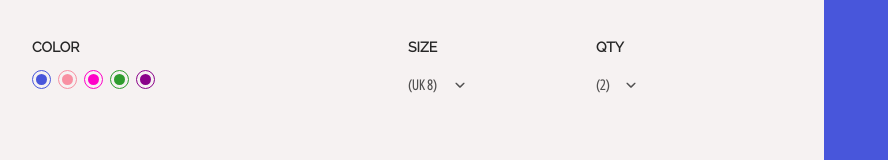
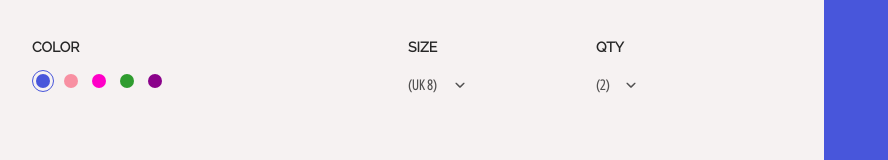
Before and after one commit to armanalz/sneakers, a React (Create React App) app: page / in a window 1280 px wide. Shown: the part 308-468 px from the top of the page, without its empty margins (8-896 px from the left). Built offline with nearby package versions, Linux system fonts and the light colour scheme.

Commit message:
set up the color picker

```diff
--- a/src/components/Description.js
+++ b/src/components/Description.js
@@ -2,6 +2,12 @@ import React, { Component } from 'react';
 import Icon from './utilities/Icon';
 
 class Description extends Component {
+
+    state = {
+
+        selected:[1,0,0,0,0]
+    }
+
     render() {
         return (
             <div className="description">
@@ -47,19 +53,39 @@ class Description extends Component {
 
                         <div className="description_options-color-picker">
 
-                            <div className="description_options-color-picker-item border border-blue">
+                            <div className={`description_options-color-picker-item border
+                                             ${this.state.selected[0] ? "border-blue" : null}`}
+
+                                 onClick={() => this.setState({selected : [1,0,0,0,0]})}
+                            >
                                <div className="description_options-color-picker-item circle circle-blue"></div>
                             </div>
-                            <div className="description_options-color-picker-item border border-pink">
+
+                            <div className={`description_options-color-picker-item border
+                                             ${this.state.selected[1] ? "border-pink" : null}`}
+                                 onClick={() => this.setState({selected : [0,1,0,0,0]})}
+                            >
                                <div className="description_options-color-picker-item circle circle-pink"></div>
                             </div>
-                            <div className="description_options-color-picker-item border border-magenta">
+
+                            <div className={`description_options-color-picker-item border
+                                             ${this.state.selected[2] ? "border-magenta" : null}`}
+                                 onClick={() => this.setState({selected : [0,0,1,0,0]})}
+                            >
                                <div className="description_options-color-picker-item circle circle-magenta"></div>
                             </div>
-                            <div className="description_options-color-picker-item border border-green">
+
+                            <div className={`description_options-color-picker-item border
+                                             ${this.state.selected[3] ? "border-green" : null}`}
+                                 onClick={() => this.setState({selected : [0,0,0,1,0]})}
+                            >
                                <div className="description_options-color-picker-item circle circle-green"></div>
                             </div>
-                            <div className="description_options-color-picker-item border border-violet">
+
+                            <div className={`description_options-color-picker-item border
+                                             ${this.state.selected[4] ? "border-violet" : null}`}
+                                 onClick={() => this.setState({selected : [0,0,0,0,1]})}
+                            >
                                <div className="description_options-color-picker-item circle circle-violet"></div>
                             </div>
 
--- a/src/resources/styles/_description.scss
+++ b/src/resources/styles/_description.scss
@@ -92,13 +92,13 @@
 
                         &.border {
 
-                            height: 1.9rem;
-                            width: 1.9rem;
+                            height: 2.2rem;
+                            width: 2.2rem;
                             border-radius: 50%;
                             display: flex;
                             justify-content: center;
                             align-items: center;
-                            margin: 0 .7rem 0 0 ;
+                            margin: 0 .6rem 0 0 ;
 
                             &-blue {
 
@@ -128,10 +128,9 @@
 
                         &.circle {
 
-                            height: 1.1rem;
-                            width: 1.1rem;
+                            height: 1.4rem;
+                            width: 1.4rem;
                             border-radius: 50%;
-                            background: salmon;
 
                             &-blue {
 
--- a/src/resources/styles/style.css
+++ b/src/resources/styles/style.css
@@ -83,13 +83,13 @@ COLORS
         flex-direction: row;
         padding: 1.5rem 0; }
         .description_options-color-picker-item.border {
-          height: 1.9rem;
-          width: 1.9rem;
+          height: 2.2rem;
+          width: 2.2rem;
           border-radius: 50%;
           display: flex;
           justify-content: center;
           align-items: center;
-          margin: 0 0.7rem 0 0; }
+          margin: 0 0.6rem 0 0; }
           .description_options-color-picker-item.border-blue {
             border: 1px solid #4856db; }
           .description_options-color-picker-item.border-pink {
@@ -101,10 +101,9 @@ COLORS
           .description_options-color-picker-item.border-violet {
             border: 1px solid #8a028a; }
         .description_options-color-picker-item.circle {
-          height: 1.1rem;
-          width: 1.1rem;
-          border-radius: 50%;
-          background: salmon; }
+          height: 1.4rem;
+          width: 1.4rem;
+          border-radius: 50%; }
           .description_options-color-picker-item.circle-blue {
             background: #4856db; }
           .description_options-color-picker-item.circle-pink {
```
Also changed, not shown: 2 other files (tests, documents, lock files or other folders).
